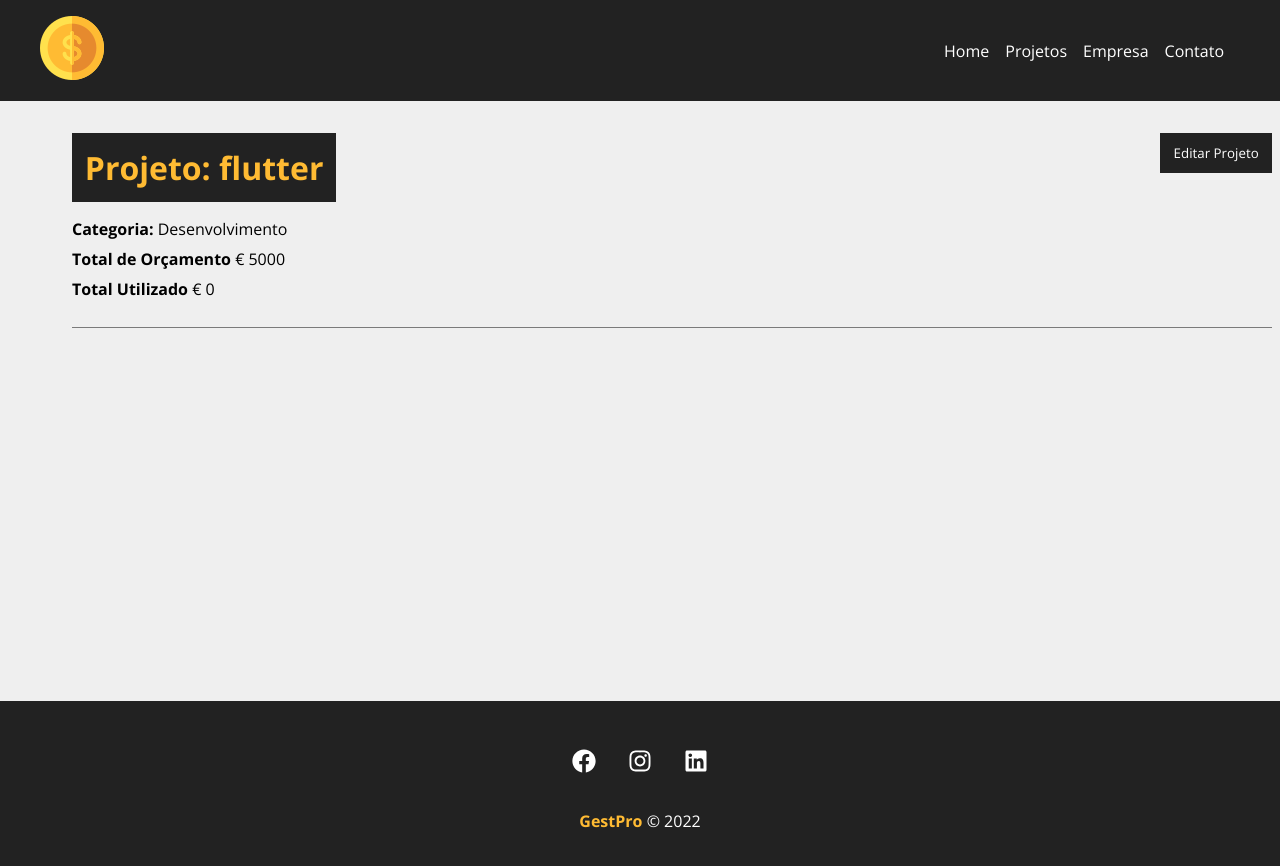
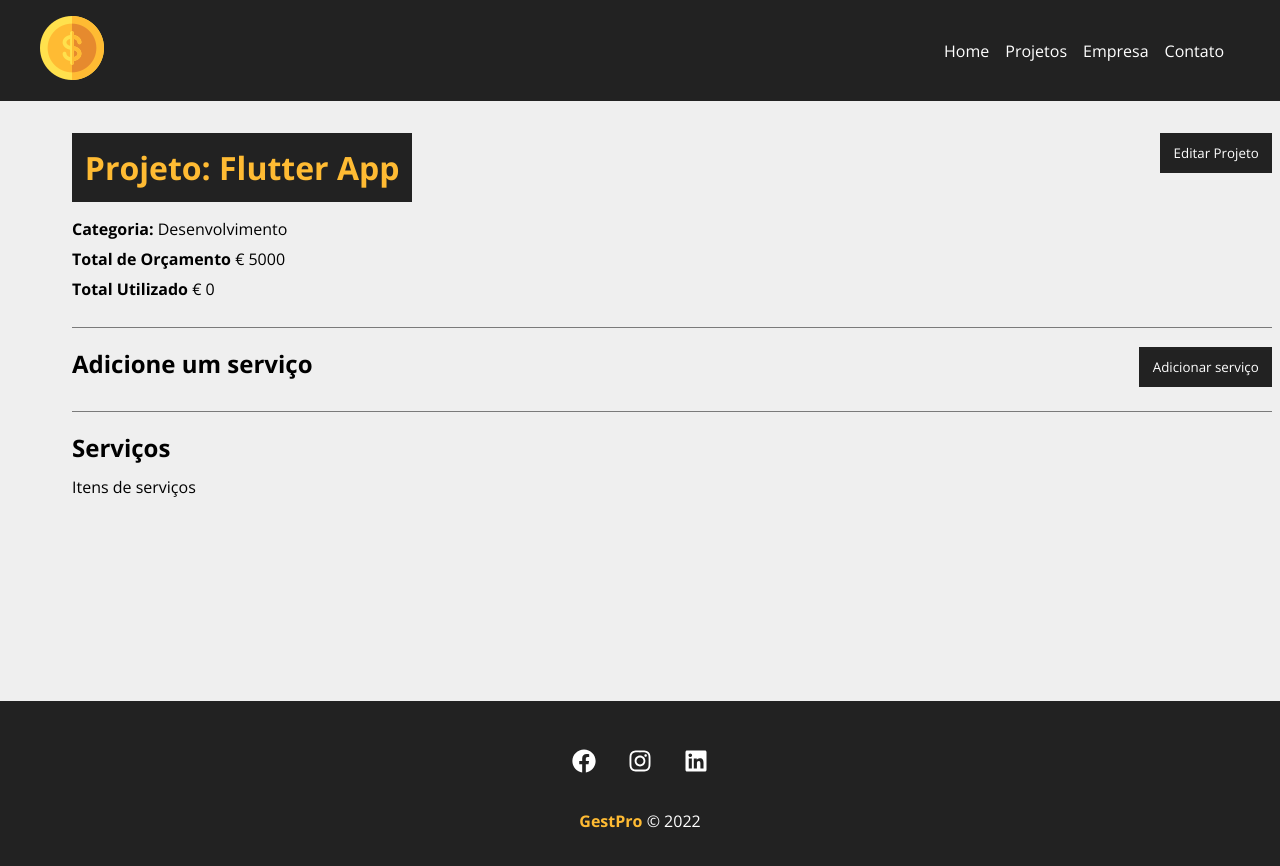
Before and after one commit to ilonavarro/gestpro, a React (Create React App) app: page /project/1 in a window 1280 px wide. Shown: the top 866 px of the page. Built offline with nearby package versions, Linux system fonts and the light colour scheme; data requests are answered from the project's data file.

Commit message:
Sistema de edição do projeto feito, iniciado sistema de inserção/edicão de serviços.

```diff
--- a/db.json
+++ b/db.json
@@ -1,7 +1,7 @@
 {
   "projects": [
     {
-      "name": "flutter",
+      "name": "Flutter App",
       "budget": "5000",
       "category": {
         "id": "2",
--- a/src/components/pages/Project.js
+++ b/src/components/pages/Project.js
@@ -2,6 +2,8 @@
 
 import Loading from "../layout/Loading";
 import Container from "../layout/Container";
+import ProjectForm from "../project/ProjectForm";
+import Message from "../layout/Message";
 
 import { useParams } from "react-router-dom";
 import { useState, useEffect } from "react";
@@ -10,6 +12,9 @@
   const { id } = useParams();
   const [project, setProject] = useState([]);
   const [showProjectForm, setShowProjectForm] = useState(false);
+  const [message, setMessage] = useState();
+  const [type, setType] = useState();
+  const [showServiceForm, setShowServiceForm] = useState(false);
 
   useEffect(() => {
     setTimeout(() => {
@@ -27,8 +32,35 @@
     }, 500);
   }, [id]);
 
+  function editPost(project) {
+    setMessage("");
+    if (project.budget < project.cost) {
+      setMessage("O orçamento não pode ser menor que o custo do projeto!");
+      setType("error");
+      return false;
+    }
+    fetch(`http://localhost:5000/projects/${project.id}`, {
+      method: "PATCH",
+      headers: {
+        "Content-Type": "application/json",
+      },
+      body: JSON.stringify(project),
+    })
+      .then((resp) => resp.json())
+      .then((data) => {
+        setProject(data);
+        setShowProjectForm(false);
+        setMessage("Projeto Atualizado!");
+        setType("success");
+      })
+      .catch((err) => console.log(err));
+  }
+
   function toggleProjectForm() {
     setShowProjectForm(!showProjectForm);
+  }
+  function toggleServiceForm() {
+    setShowServiceForm(!showServiceForm);
   }
 
   return (
@@ -36,6 +68,7 @@
       {project.name ? (
         <div className={styles.project_details}>
           <Container customClass="column">
+            {message && <Message type={type} msg={message} />}
             <div className={styles.details_container}>
               <h1>Projeto: {project.name}</h1>
               <button className={styles.btn} onClick={toggleProjectForm}>
@@ -55,10 +88,27 @@
                 </div>
               ) : (
                 <div className={styles.project_info}>
-                  <p>form do projeto</p>
+                  <ProjectForm
+                    handleSubmit={editPost}
+                    btnText="Concluir edição"
+                    projectData={project}
+                  />
                 </div>
               )}
             </div>
+            <div className={styles.service_form_container}>
+              <h2>Adicione um serviço</h2>
+              <button className={styles.btn} onClick={toggleServiceForm}>
+                {!showServiceForm ? "Adicionar serviço" : "Fechar"}
+              </button>
+              <div className={styles.project_info}>
+                {showServiceForm && <div>Formulário do serviço</div>}
+              </div>
+            </div>
+            <h2>Serviços</h2>
+            <Container customClass="start">
+              <p>Itens de serviços</p>
+            </Container>
           </Container>
         </div>
       ) : (
```
